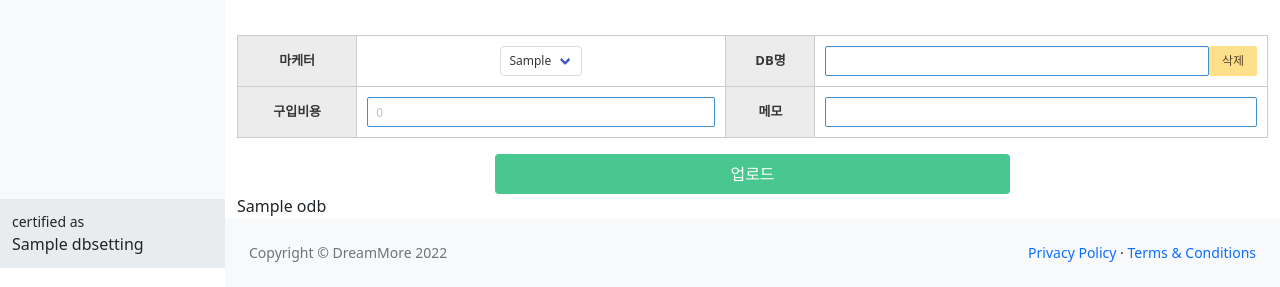
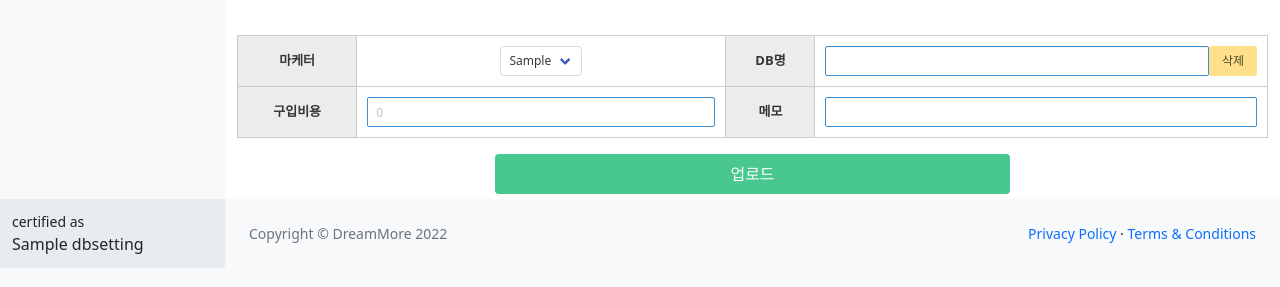
Before and after one commit to peakchang/handledb, a Django app: template dbmanageapp/templates/dbmanageapp/newdbup.html in a window 1280 px wide. Shown: the part 532-819 px from the top of the page. Run offline with Django 4.2, Linux system fonts and the light colour scheme; tables that the repository leaves empty hold one stand-in row (values such as "Sample post"); the template is opened without the code that fills it: values that come from a table or form of the project are taken from there, most other values are stand-ins (such as "Sample title", 1, 10 or a date in 2020); grey boxes marked "Sample" are stand-in pictures; some libraries are stand-ins or nearby versions.

Commit message:
del newup

```diff
--- a/dbmanageapp/templates/dbmanageapp/newdbup.html
+++ b/dbmanageapp/templates/dbmanageapp/newdbup.html
@@ -105,14 +105,7 @@
 
                     <button type="submit" name="button" class="mt-3 button is-success w-50">업로드</button>
                 </div>
-
             </form>
-
-            {% if overlap_db %}
-            {% for odb in overlap_db %}
-            <div>{{ odb }}</div>
-            {% endfor %}
-            {% endif %}
 
         </div>
     </main>
```
